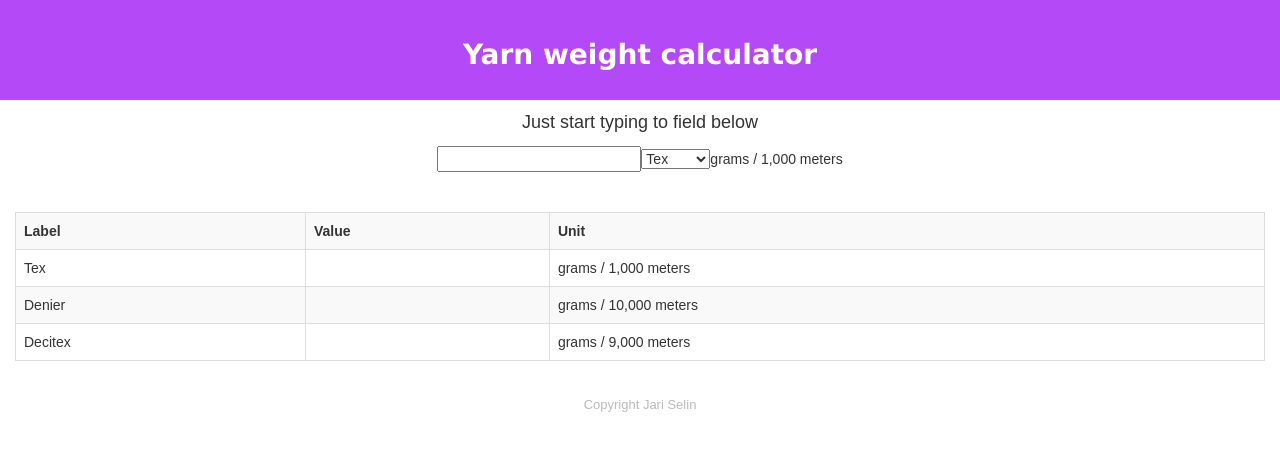
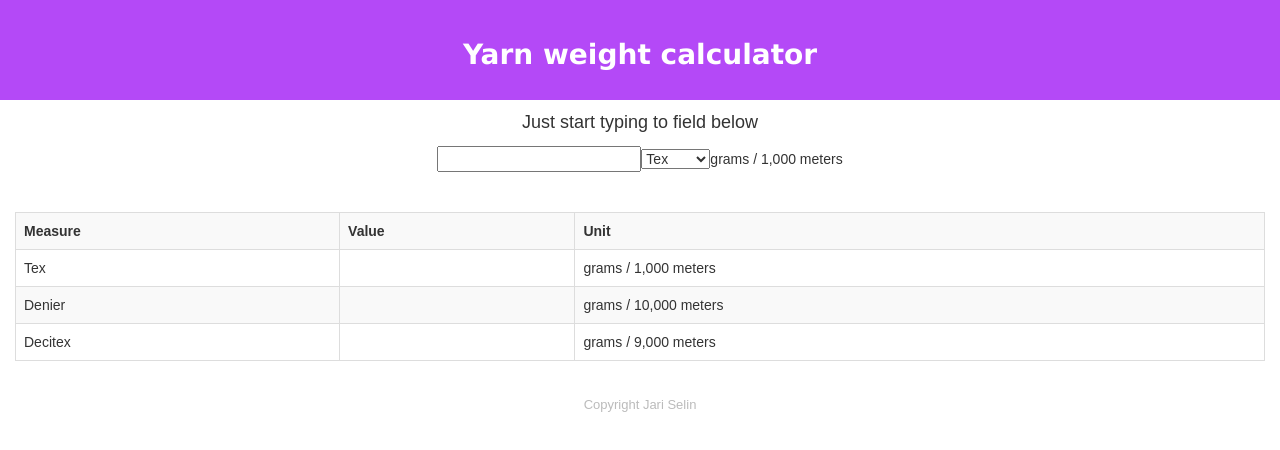
Before and after one commit to jselin/planner, a React (Create React App) app: page / in a window 1280 px wide. Shown: the top 450 px of the page. Built offline with nearby package versions, Linux system fonts and the light colour scheme.

Commit message:
Adding number parsing, not done

```diff
--- a/src/App.js
+++ b/src/App.js
@@ -16,7 +16,6 @@ class App extends Component {
 
   handleValueUpdate = (e) => {
     const tex = toTex(this.state.inputUnitType, parseFloat(e.target.value), 1.0);
-    console.log("handleValueUpdate");
     e.preventDefault();
     e.stopPropagation();
     this.setState({
@@ -27,7 +26,6 @@ class App extends Component {
 
   handleTypeUpdate = (e) => {
     const tex = toTex(e.target.value, parseFloat(this.state.input), 1.0);
-    console.log("handleTypeUpdate");
     this.setState({
       inputUnitType: e.target.value,
       tex: tex,
@@ -84,7 +82,7 @@ function Yarns(props) {
     <Table className="Result-Table" striped bordered hover>
       <tbody>
         <tr>
-          <th>Label</th>
+          <th>Measure</th>
           <th>Value</th>
           <th>Unit</th>
         </tr>
```
Also changed, not shown: src/yarn-number.js (added, +7 -0 lines), 1 other file (tests, documents, lock files or other folders).
